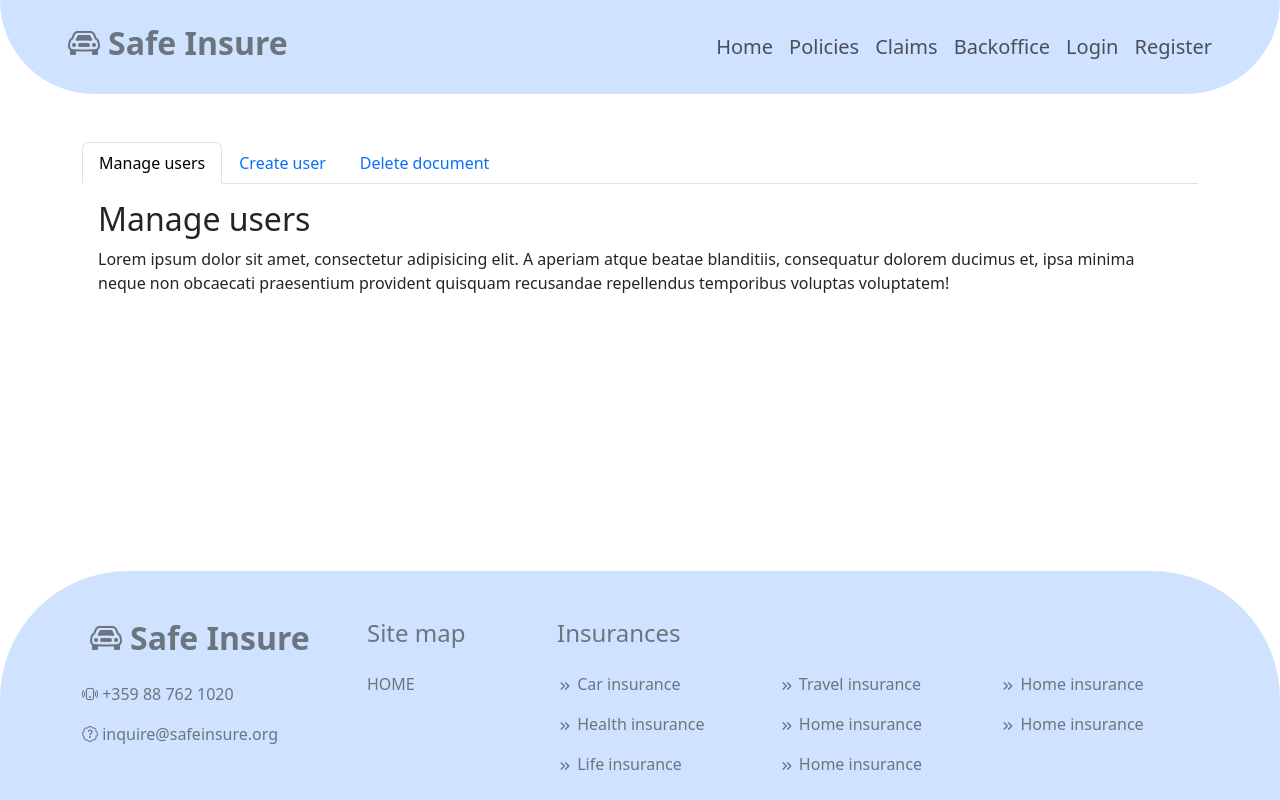
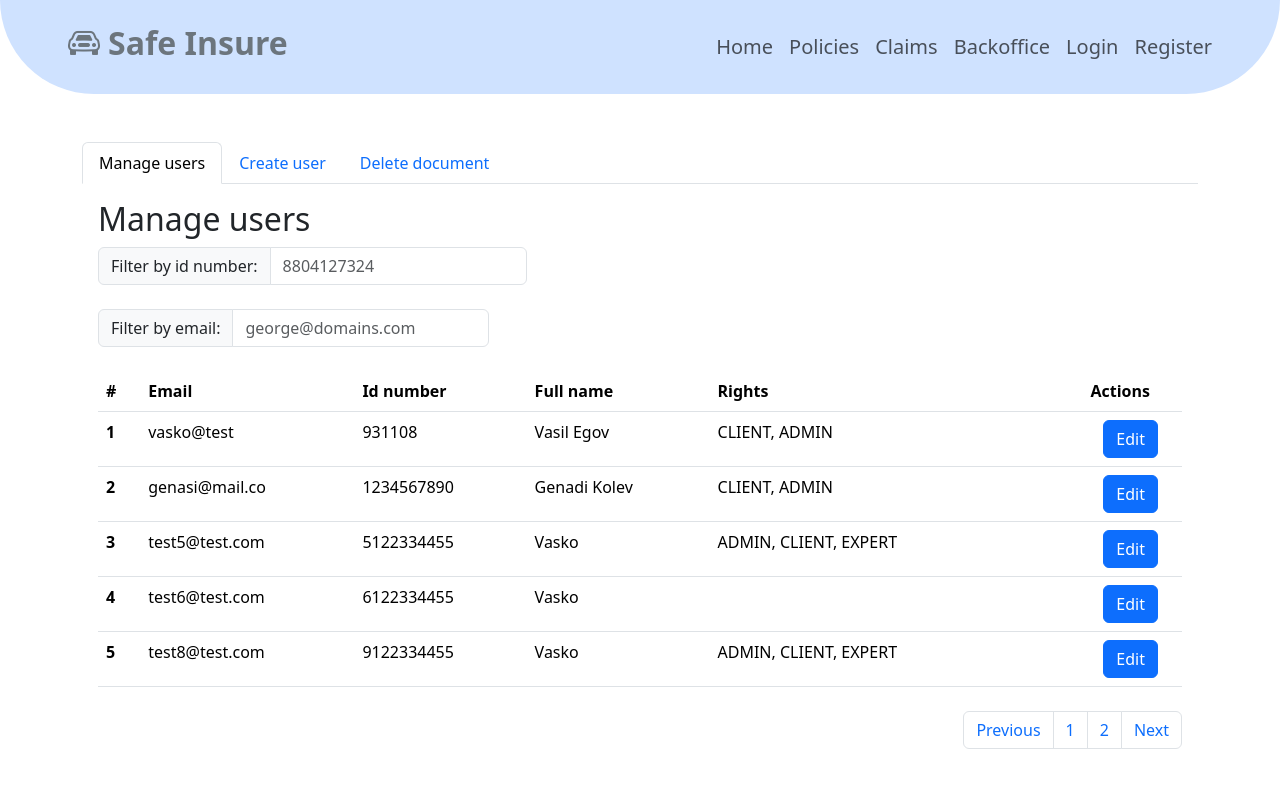
Before and after one commit to genasim/Insurance_Platform, a React (Create React App) app in the folder frontend/: page /admin in a window 1280 px wide. Shown: the top 800 px of the page. Built offline with nearby package versions, Linux system fonts and the light colour scheme; data requests are answered from the project's data file.

Commit message:
Added manage user register

```diff
--- a/frontend/src/features/admin/DeleteDocument.tsx
+++ b/frontend/src/features/admin/DeleteDocument.tsx
@@ -7,7 +7,7 @@ interface DeleteDocumentState {
     pageCount: number;
     currentPage: number;
     pageSize: number;
-    claimNumberFilter: string | undefined;
+    claimNumberFilter: string
 }
 
 const DeleteDocument: React.FC = () => {
@@ -17,7 +17,7 @@ const DeleteDocument: React.FC = () => {
             pageCount: 1,
             currentPage: 1,
             pageSize: 5,
-            claimNumberFilter: undefined
+            claimNumberFilter: ''
         }
     );
 
--- a/frontend/src/features/admin/ManageUser.tsx
+++ b/frontend/src/features/admin/ManageUser.tsx
@@ -1,13 +1,175 @@
-import React from 'react';
+/* eslint-disable react-hooks/exhaustive-deps */
+import React, {ChangeEvent, useEffect, useState} from 'react';
+import {User} from "../../models/User";
+import API, {Tables} from "../../shared/api-client/ApiClient";
+
+interface ManageUserState {
+    users: User[];
+    pageCount: number;
+    currentPage: number;
+    pageSize: number;
+    idNumberFilter: string;
+    emailFilter: string;
+}
 
 const ManageUser: React.FC = () => {
+    const [state, setState] = useState<ManageUserState>(
+        {
+            users: [],
+            pageCount: 1,
+            currentPage: 1,
+            pageSize: 5,
+            idNumberFilter: '',
+            emailFilter: ''
+        }
+    );
+
+    useEffect(() => {
+        API.findAll<User>(Tables.USERS)
+            .then(users => {
+                const filteredUsers = filterUsers(users);
+                const pageCount = calculatePageCount(filteredUsers);
+                setState({
+                    ...state,
+                    users: filteredUsers,
+                    pageCount: pageCount,
+                    currentPage: state.currentPage <= pageCount ? state.currentPage : 1,
+                });
+            })
+    }, [state.currentPage, state.idNumberFilter, state.emailFilter]);
+
+    const handleOnPreviousPageClick = () => {
+        if (state.currentPage <= 1) {
+            return;
+        }
+
+        setState({
+            ...state,
+            currentPage: state.currentPage - 1,
+        })
+    };
+
+    const handleSelectedPageClick = (pageNumber: number) => {
+        if (pageNumber < 1 || state.pageCount < pageNumber) {
+            return;
+        }
+
+        setState({
+            ...state,
+            currentPage: pageNumber,
+        })
+    };
+
+    const handleOnNextPageClick = () => {
+        if (state.currentPage >= state.pageCount) {
+            return;
+        }
+
+        setState({
+            ...state,
+            currentPage: state.currentPage + 1,
+        })
+    };
+
+    const calculatePageCount = (users: User[]) => {
+        const remainingUsers = users.length % state.pageSize;
+        const remainingPage: number = remainingUsers > 0 ? 1 : 0;
+        const pageCount: number = Math.trunc(users.length / state.pageSize + remainingPage);
+        return pageCount;
+    };
+
+    const getBeginIndex = (): number => {
+        return (state.currentPage - 1) * state.pageSize;
+    }
+
+    const getEndIndex = (): number => {
+        return state.currentPage * state.pageSize;
+    }
+
+    const filterUsers = (users: User[]) => {
+        if (!!state.idNumberFilter) {
+            users = users.filter((c: User) => c.idNumber.includes(state.idNumberFilter));
+        }
+
+        if (!!state.emailFilter) {
+            users = users.filter((c: User) => c.email.includes(state.emailFilter));
+        }
+
+        return users;
+    }
+
+    const handleOnChange = (event: ChangeEvent<HTMLInputElement | HTMLSelectElement>): void => {
+        setState(prevState => ({
+            ...prevState,
+            [event.target.name]: event.target.value
+        }));
+    }
+
     return (
         <div>
             <h2>Manage users</h2>
-            <p>Lorem ipsum dolor sit amet, consectetur adipisicing elit. A aperiam atque beatae blanditiis,
-                consequatur dolorem ducimus et, ipsa minima neque non obcaecati praesentium provident
-                quisquam
-                recusandae repellendus temporibus voluptas voluptatem!</p>
+            <div className="mb-4 input-group" style={{width: "30%", minWidth: "fit-content"}}>
+                <span className="input-group-text">Filter by id number:</span>
+                <input type="text" className="form-control" id="id-number-filter"
+                       name="idNumberFilter"
+                       onChange={handleOnChange}
+                       placeholder="8804127324"/>
+            </div>
+            <div className="mb-4 input-group" style={{width: "30%", minWidth: "fit-content"}}>
+                <span className="input-group-text">Filter by email:</span>
+                <input type="text" className="form-control" id="email-filter"
+                       name="emailFilter"
+                       onChange={handleOnChange}
+                       placeholder="george@domains.com"/>
+            </div>
+            <table className="table">
+                <thead>
+                <tr>
+                    <th scope="col">#</th>
+                    <th scope="col">Email</th>
+                    <th scope="col">Id number</th>
+                    <th scope="col">Full name</th>
+                    <th scope="col">Rights</th>
+                    <th scope="col" className="text-end">
+                        <span className="me-4">Actions</span>
+                    </th>
+                </tr>
+                </thead>
+                <tbody>
+                {state.users
+                    .filter((_, index) => getBeginIndex() <= index && index < getEndIndex())
+                    .map((user, index) => (
+                        <React.Fragment key={user.id}>
+                            <tr>
+                                <th scope="row">{(state.currentPage - 1) * state.pageSize + index + 1}</th>
+                                <td>{user.email}</td>
+                                <td>{user.idNumber}</td>
+                                <td>{user.fullName}</td>
+                                <td>{user.rights.join(", ")}</td>
+                                <td className="text-end">
+                                    <button className="btn btn-primary me-3" onClick={() => {
+                                    }}>Edit
+                                    </button>
+                                </td>
+                            </tr>
+                        </React.Fragment>
+                    ))}
+                </tbody>
+            </table>
+            <nav aria-label="Manage users pagination" className="navbar justify-content-end">
+                <ul className="pagination">
+                    <li className="page-item" key={0}><a className="page-link"
+                                                         onClick={handleOnPreviousPageClick}>Previous</a></li>
+                    {Array.from({length: state.pageCount}, (_, i) => i + 1).map(number =>
+                        (<li key={number} className="page-item" onClick={() => handleSelectedPageClick(number)}>
+                            <a className="page-link">{number}</a>
+                        </li>))
+                    }
+                    <li className="page-item" key={state.pageCount + 1}><a className="page-link"
+                                                                           onClick={handleOnNextPageClick}>Next</a>
+                    </li>
+                </ul>
+            </nav>
         </div>
     );
 };
```
